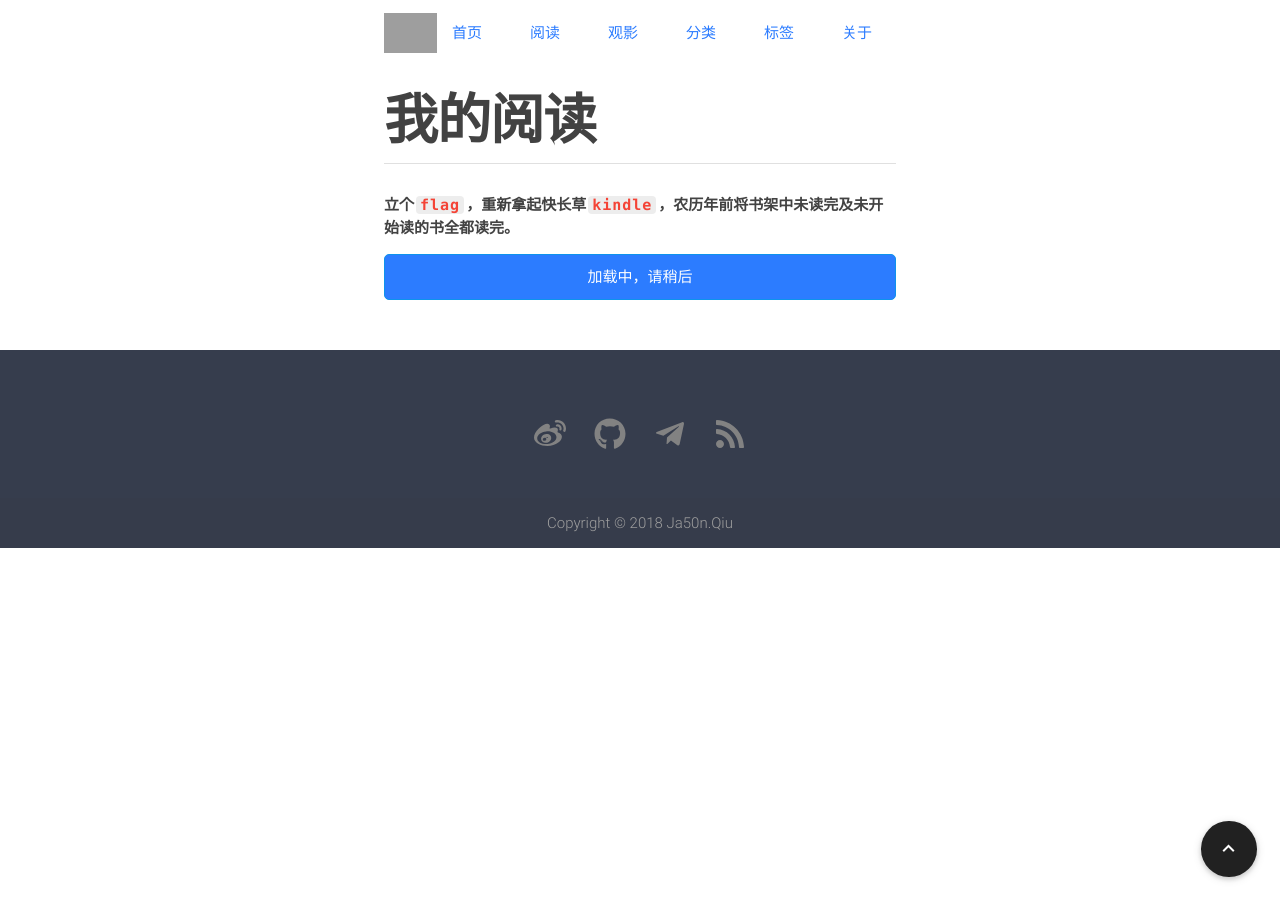
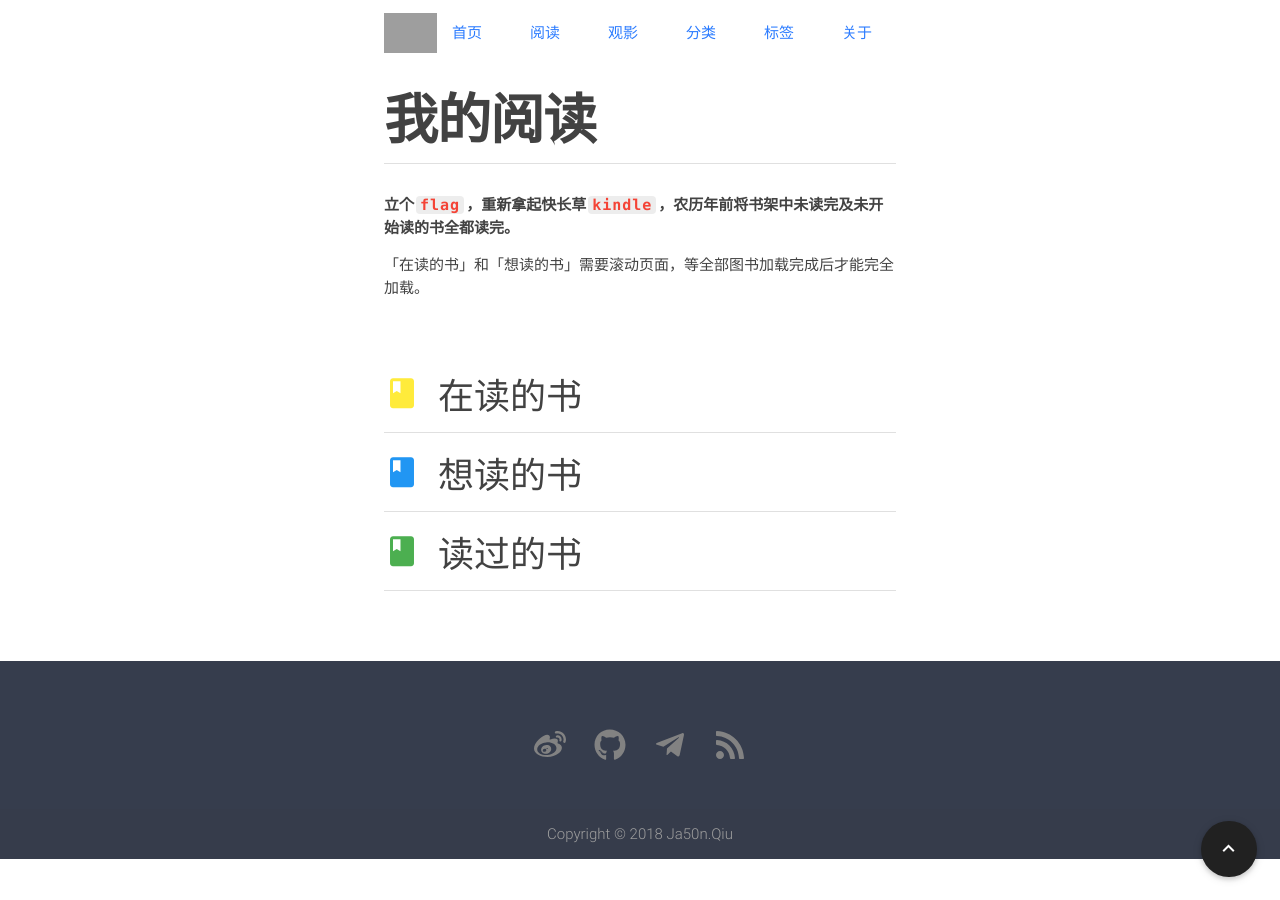
Before and after one commit to Ja50n/ja50n.github.com, a Jekyll site: the page built from _posts/2018-11-11-books.md, in a window 1280 px wide. Built offline with Jekyll 4.4.1, drawn with Linux system fonts in a browser that asks for light colours; some web fonts are replaced; comment, search, counter and statistics services are not loaded; grey boxes are pictures that could not be loaded.

Commit message:
我的阅读页面，增加在读的书/想读的书

```diff
--- a/_layouts/books.html
+++ b/_layouts/books.html
@@ -10,9 +10,20 @@
             <h1 class="post-title">{{ page.title }}</h1>
             <div class="divider"></div>
         </header>
-
         <div class="post-content">
             {{ content }}
+        </div>
+        <div class="post-content-reading">
+            <h3 class="db-status-title"><i class="mdi-action-book yellow-text"> </i>在读的书</h3>
+            <div class="divider"></div>
+        </div>
+        <div class="post-content-wish">
+            <h3 class="db-status-title"><i class="mdi-action-book blue-text"> </i>想读的书</h3>
+            <div class="divider"></div>
+        </div>
+         <div class="post-content-read">
+            <h3 class="db-status-title"><i class="mdi-action-book green-text"> </i>读过的书</h3>
+            <div class="divider"></div>
         </div>
     </div>
 
--- a/_posts/2018-11-11-books.md
+++ b/_posts/2018-11-11-books.md
@@ -11,3 +11,11 @@
 ---
 
 **立个`flag`，重新拿起快长草`kindle`，农历年前将书架中未读完及未开始读的书全都读完。**
+
+「在读的书」和「想读的书」需要滚动页面，等全部图书加载完成后才能完全加载。
+
+<!--more-->
+
+
+<br>
+<br>
--- a/css/douban.css
+++ b/css/douban.css
@@ -5,7 +5,7 @@
     /* max-width: 780px; */
     margin: 0 auto !important;
   }
-  .post-content ul.mview--ul {
+  ul.mview--ul {
     margin-left: -2%;
     margin-right: -2%;
     margin-bottom: 0 !important;
@@ -13,7 +13,7 @@
     background: none !important;
     line-height: 100% !important;
   }
-  .post-content li.mview--li {
+  li.mview--li {
     list-style: none;
     float: left;
     width: 16%;
@@ -129,12 +129,12 @@
     margin-left: 10px;
   }
   @media screen and (max-width: 768px) {
-    .post-content li.mview--li {
+    li.mview--li {
       width: 29.33%;
     }
   }
   @media screen and (max-width: 600px) {
-    .post-content li.mview--li {
+    li.mview--li {
       width: 45.99%;
     }
   }
--- a/js/douban_books.js
+++ b/js/douban_books.js
@@ -1,16 +1,21 @@
 $(document).ready(function() {
-  $(".post-content").append(
-    "<div id='books_list' data-page='0'><ul class='mview--ul clearfix'></ul></div><div id='books_more'></div>"
+  $(".post-content-reading").append(
+    "<div id='books_list' data-page='0'><ul class='mview--ul clearfix'></ul></div><div id='books_more-reading'></div>"
   );
-
+  $(".post-content-wish").append(
+    "<div id='books_list' data-page='0'><ul class='mview--ul clearfix'></ul></div><div id='books_more-wish'></div>"
+  );
+  $(".post-content-read").append(
+    "<div id='books_list' data-page='0'><ul class='mview--ul clearfix'></ul></div><div id='books_more-read'></div>"
+  );
   showMyWishBooks();
 
+  var books_status = "";
   function parseBookDatas(data) {
     var item_template =
       '<li class="mview--li"><a target="_blank" href="__book_url__" alt="__book_title__" title="__book_comment__"><div class="mview--cover"><img src="__book_image__" /></div><div class="mview--info"><div class="mview--title">__book_title__</div><div class="mview--rank rating"><div class="rating-star allstar__book_up_rating__"></div><div class="rating-average">__book_rating__average__</div></div></div></div></a></li>';
 
     $.each(data, function(key, item) {
-      if (item.status == "read" || item.status == "reading"){//判断图书的阅读状态
       var db_star = Math.ceil(item.book.rating.average);
       // var qiniu_cache = item.book.images.large.replace(
       //   /https:\/\/img.\.doubanio\.com/g,
@@ -25,7 +30,14 @@
         .replace(/__book_image__/g, qiniu_cache)
         .replace(/__book_up_rating__/g, db_star)
         .replace(/__book_rating__average__/g, item.book.rating.average);
-        $("ul.mview--ul").append(bookitem);
+      books_status = item.status; //将阅读状态赋值给变量books_status
+      //判断图书的阅读状态
+      if (item.status == "reading") {
+        $(".post-content-reading ul.mview--ul").append(bookitem);
+      } else if (item.status == "wish") {
+        $(".post-content-wish ul.mview--ul").append(bookitem);
+      } else if (item.status == "read") {
+        $(".post-content-read ul.mview--ul").append(bookitem);
       }
     });
   }
@@ -35,14 +47,14 @@
       .text("加载中，请稍后");
     var uname = "Ja50nQiu";
     var now_page = parseInt($("#books_list").attr("data-page"));
-    var doubanAai =
+    var doubanApi =
       "https://api.douban.com/v2/book/user/" +
       uname +
       "/collections?start=" +
       now_page * 20 +
       "&apikey=";
     $.ajax({
-      url: doubanAai,
+      url: doubanApi,
       dataType: "jsonp",
       timeout: 5000,
       success: function(data) {
@@ -74,11 +86,27 @@
         if (now_start <= data_total) {
           showMyWishBooks();
         } else {
-          $("#books_more")
-            .show()
-            .text("好书籍不一定改变人生，但一定会让人生更精彩！");
+          $("#books_more").hide();
+        // } else {
+        //   $("#books_more")
+        //     .show()
+        //     .text("好书籍不一定改变人生，但一定会让人生更精彩！");
         }
       }
     }
   });
+  // var scan = 1;
+  // while (scan == 1) {
+  //   var flag = $("#books_list").attr("data-flag");
+  //   var now_start = parseInt($("#books_list").attr("data-start")) + 20;
+  //   var data_total = parseInt($("#books_list").attr("data-total"));
+  //   if (flag == "true") {
+  //     $("#books_list").attr("data-flag", "false");
+  //     if (now_start <= data_total) {
+  //       showMyWishBooks();
+  //     } else {
+  //       scan = 0;
+  //     }
+  //   }
+  // }
 });
```
Lines whose indentation alone changed are shown as unchanged.
